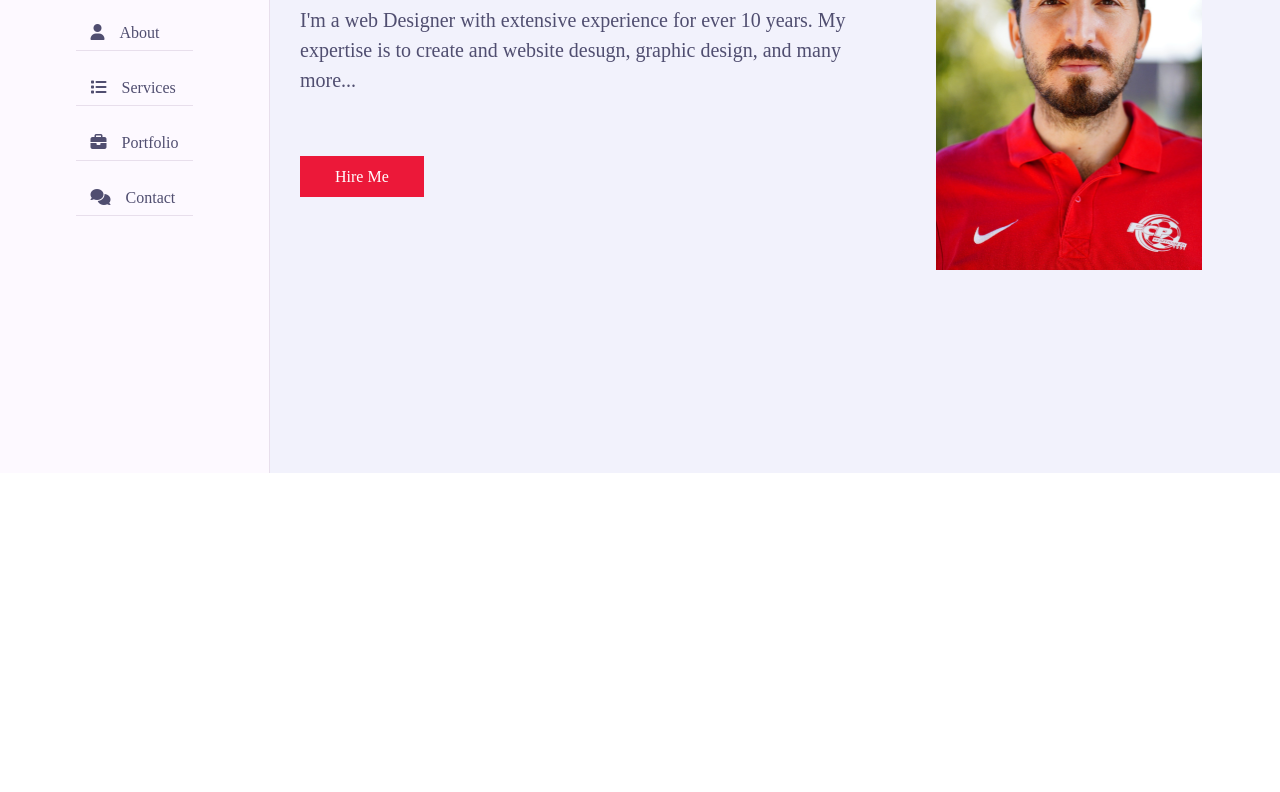
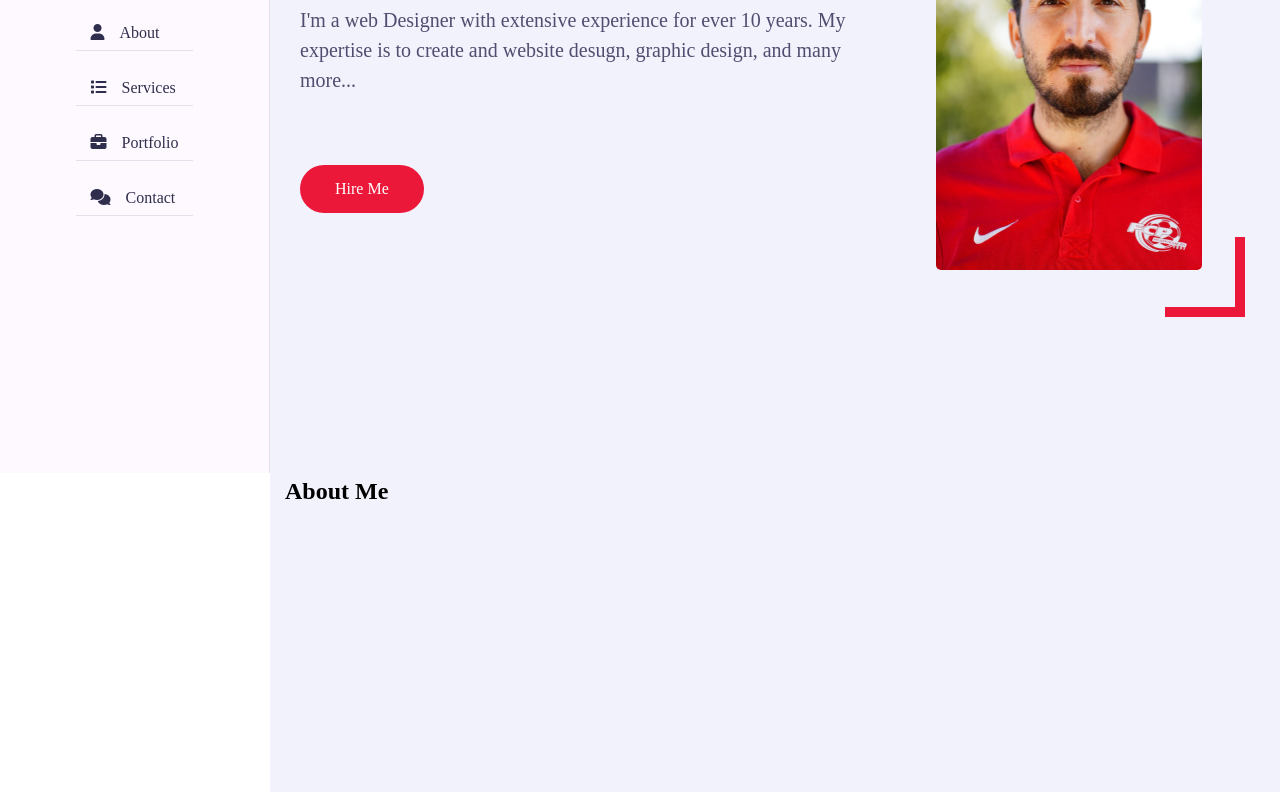
Before and after one commit to nsevindi87/Portfolio, a plain HTML site: page index.html in a window 1280 px wide. Shown: the part 327-1119 px from the top of the page. Before the commit the page ends 800 px from the top, so only its background shows below. Drawn offline with Linux system fonts and the light colour scheme; a web font is replaced by a local one.

Commit message:
About section is being written

```diff
--- a/css/style.css
+++ b/css/style.css
@@ -5,7 +5,7 @@
     --bg-black-100: #fdf9ff;
     --bg-black-50:#e8dfec;
     --text-black-900: #302e4d;
-    --text-black-900: #504e70;
+    --text-black-700: #504e70;
 }
 
 body{
@@ -34,13 +34,12 @@ ul{
     background: var(--bg-black-900);
     min-height: 100vh;
     display: block;
-    position: fixed;
-    left: 270px;
     padding: 0 30px;
-    top: 0;
-    right: 0;
-    z-index: 0;
     opacity: 1;
+}
+
+.main-content{
+    padding-left: 270px;
 }
 
 .padd-15{
@@ -67,7 +66,16 @@ ul{
     font-weight: 500;
     padding: 12px 35px;
     color: white;
+    border-radius: 40px;
+    display: inline-block;
+    white-space: nowrap;
+    border: none;
     background: var(--skin-color);
+    transition: all 0.3s ease;
+}
+
+.btn:hover{
+    transform: scale(1.05);
 }
 
 /* --------------aside-------------- */
@@ -209,16 +217,6 @@ ul{
     max-width: 60%;
 }
 
-.home .home-img{
-    flex: 0 0 40%;
-    max-width: 40%;
-    text-align: center;
-    position: relative;
-}
-.home .home-img img{
-    height: 400px;
-}
-
 h3.hello{
     font-size: 28px;
     margin: 15px 0;
@@ -243,5 +241,40 @@ h3.my-profession{
 .home-info p{
     margin-bottom: 70px;
     font-size: 20px;
-    color: var(--text-black-900);
+    color: var(--text-black-700);
 }
+
+.home .home-img{
+    flex: 0 0 40%;
+    max-width: 40%;
+    text-align: center;
+    position: relative;
+}
+
+.home-img::after{
+    content: '';
+    position: absolute;
+    height: 80px;
+    width: 80px;
+    right: 20px;
+    bottom: -40px;
+    border-bottom: 10px solid var(--skin-color);
+    border-right: 10px solid var(--skin-color);
+}
+
+.home-img::before{
+    content: '';
+    position: absolute;
+    height: 80px;
+    width: 80px;
+    left: -20px;
+    top: -40px;
+    border-top: 10px solid var(--skin-color);
+    border-left: 10px solid var(--skin-color);
+}
+
+.home .home-img img{
+    height: 400px;
+    margin: auto;
+    border-radius: 5px;
+}
--- a/index.html
+++ b/index.html
@@ -39,7 +39,7 @@
         <div class="main-content">
 
             <!-- ============== Home Section Start =================== -->
-            <section class="home section">
+            <section class="home section hidden">
                 <div class="container">
                     <div class="row">
                         <div class="home-info padd-15">
@@ -58,6 +58,16 @@
             </section>
             <!-- ============== Home Section End =================== -->
 
+            <!-- ============== About Section Start =================== -->
+            <section class="about section">
+                <div class="container">
+                    <div class="row">
+                        <div class="section-title"><h2>About Me</h2></div>
+                    </div>
+                </div>
+            </section>
+
+            <!-- ============== About Section End =================== -->
 
         </div>
         <!-- ============== Main Content End =================== -->
```
